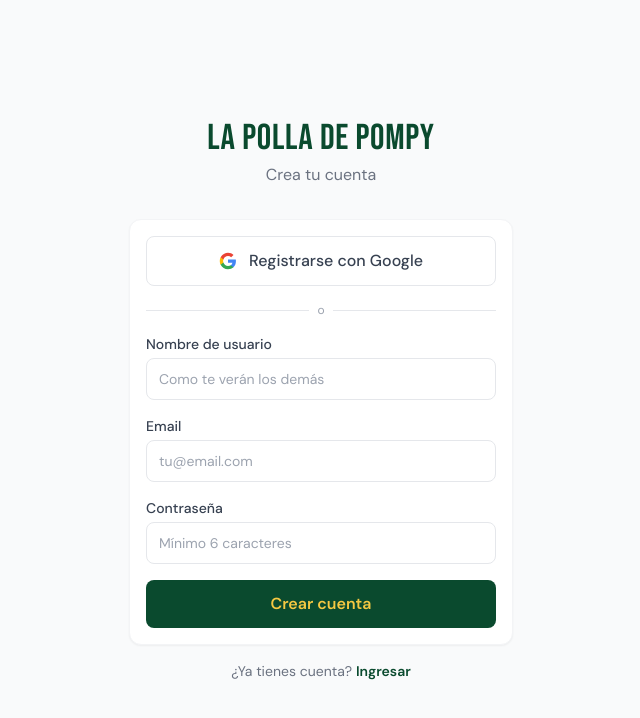
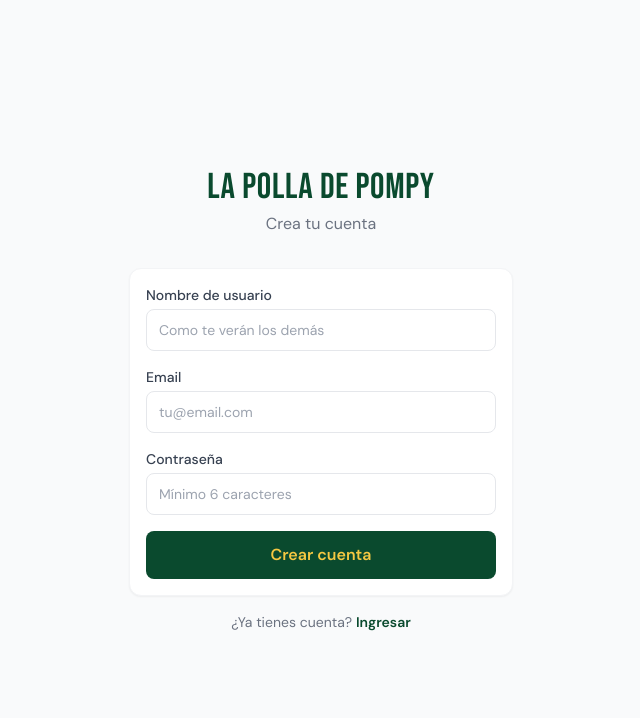
Before and after one commit to ricardoab82/polla-pompy, a Next.js app: page /register in a window 1280 px wide. Shown: the top 718 px of the page, without its empty margins (319-959 px from the left). Built offline with nearby package versions, Linux system fonts and the light colour scheme.

Commit message:
Remove Google OAuth — email/password auth only

```diff
--- a/src/app/(public)/register/page.tsx
+++ b/src/app/(public)/register/page.tsx
@@ -2,7 +2,7 @@
 
 import { useState, useTransition } from 'react';
 import Link from 'next/link';
-import { registerAction, signInWithGoogleAction } from '@/features/auth/actions';
+import { registerAction } from '@/features/auth/actions';
 import { REGISTRATION_DEADLINE } from '@/lib/config';
 
 export default function RegisterPage() {
@@ -20,13 +20,6 @@ export default function RegisterPage() {
     const fd = new FormData(e.currentTarget);
     startTransition(async () => {
       const result = await registerAction(fd);
-      if (result?.error) setError(result.error);
-    });
-  }
-
-  function handleGoogle() {
-    startTransition(async () => {
-      const result = await signInWithGoogleAction();
       if (result?.error) setError(result.error);
     });
   }
@@ -65,29 +58,6 @@ export default function RegisterPage() {
         )}
 
         <div className="card space-y-4">
-          {/* Google OAuth */}
-          <button
-            onClick={handleGoogle}
-            disabled={pending}
-            className="w-full flex items-center justify-center gap-3 border border-gray-200
-                       rounded-lg px-4 py-3 font-medium text-gray-700 hover:bg-gray-50
-                       transition-colors disabled:opacity-50"
-          >
-            <svg width="18" height="18" viewBox="0 0 24 24">
-              <path fill="#4285F4" d="M22.56 12.25c0-.78-.07-1.53-.2-2.25H12v4.26h5.92c-.26 1.37-1.04 2.53-2.21 3.31v2.77h3.57c2.08-1.92 3.28-4.74 3.28-8.09z"/>
-              <path fill="#34A853" d="M12 23c2.97 0 5.46-.98 7.28-2.66l-3.57-2.77c-.98.66-2.23 1.06-3.71 1.06-2.86 0-5.29-1.93-6.16-4.53H2.18v2.84C3.99 20.53 7.7 23 12 23z"/>
-              <path fill="#FBBC05" d="M5.84 14.09c-.22-.66-.35-1.36-.35-2.09s.13-1.43.35-2.09V7.07H2.18C1.43 8.55 1 10.22 1 12s.43 3.45 1.18 4.93l2.85-2.22.81-.62z"/>
-              <path fill="#EA4335" d="M12 5.38c1.62 0 3.06.56 4.21 1.64l3.15-3.15C17.45 2.09 14.97 1 12 1 7.7 1 3.99 3.47 2.18 7.07l3.66 2.84c.87-2.6 3.3-4.53 6.16-4.53z"/>
-            </svg>
-            Registrarse con Google
-          </button>
-
-          <div className="flex items-center gap-2">
-            <div className="flex-1 h-px bg-gray-200" />
-            <span className="text-xs text-gray-400">o</span>
-            <div className="flex-1 h-px bg-gray-200" />
-          </div>
-
           <form onSubmit={handleSubmit} className="space-y-4">
             <div>
               <label className="block text-sm font-medium text-gray-700 mb-1">Nombre de usuario</label>
--- a/src/features/auth/actions.ts
+++ b/src/features/auth/actions.ts
@@ -5,7 +5,6 @@ import { LoginSchema, RegisterSchema } from '@/lib/schemas';
 import { REGISTRATION_DEADLINE } from '@/lib/config';
 import { sendWelcomeEmail } from '@/lib/notifications';
 import { redirect } from 'next/navigation';
-import { headers } from 'next/headers';
 
 export async function loginAction(formData: FormData) {
   const raw = {
@@ -65,38 +64,6 @@ export async function registerAction(formData: FormData) {
   redirect('/onboarding');
 }
 
-export async function signInWithGoogleAction() {
-  const supabase = createClient();
-
-  // NEXT_PUBLIC_APP_URL must be set in Vercel env vars:
-  //   https://polla-pompy.vercel.app
-  // Falls back to host header for local dev.
-  let origin = process.env.NEXT_PUBLIC_APP_URL;
-  if (!origin) {
-    const headersList = headers();
-    const host = headersList.get('host') ?? 'localhost:3000';
-    const protocol = host.startsWith('localhost') ? 'http' : 'https';
-    origin = `${protocol}://${host}`;
-  }
-
-  console.log('[signInWithGoogleAction] redirectTo origin:', origin);
-
-  const { data, error } = await supabase.auth.signInWithOAuth({
-    provider: 'google',
-    options: {
-      redirectTo: `${origin}/auth/callback`,
-    },
-  });
-
-  if (error) {
-    return { error: error.message };
-  }
-
-  if (data.url) {
-    redirect(data.url);
-  }
-}
-
 export async function logoutAction() {
   const supabase = createClient();
   await supabase.auth.signOut();
```
